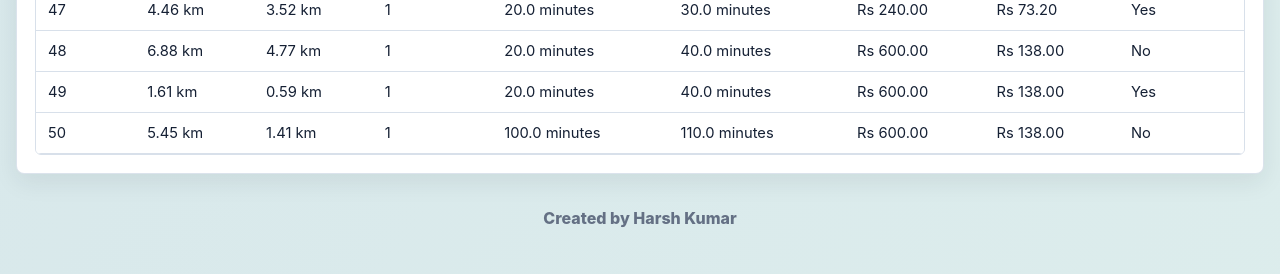
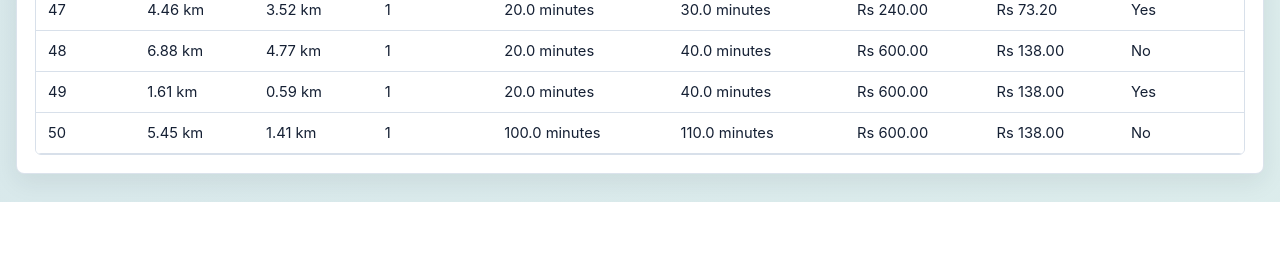
Before and after one commit to harsh258475/quick_commerce_optimizer, a FastAPI app: page / in a window 1280 px wide. Shown: the part 3703-3977 px from the top of the page. After the commit the page ends 3905 px from the top, so only its background shows below. Run offline with FastAPI, Linux system fonts and the light colour scheme.

Commit message:
Creater name comment

```diff
--- a/mtsp_app/templates/index.html
+++ b/mtsp_app/templates/index.html
@@ -111,9 +111,9 @@
             <div id="dataTable" class="table-wrap"></div>
         </section>
 
-        <footer class="creator-credit">
+        <!-- <footer class="creator-credit">
             Created by Harsh Kumar
-        </footer>
+        </footer> -->
     </main>
 
     <div id="toast" class="toast"></div>
```
